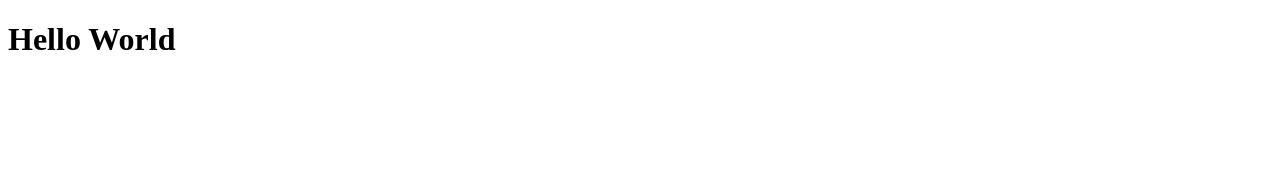
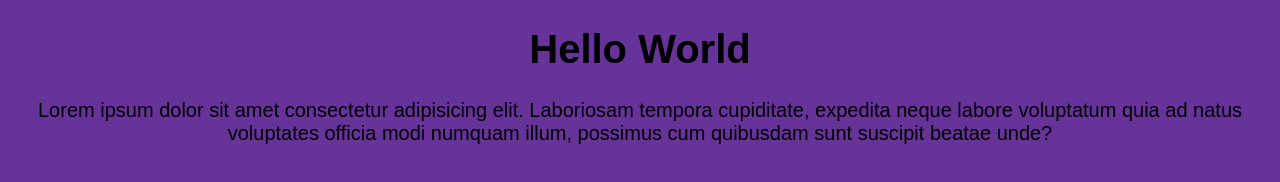
Before and after one commit to aengelsr/CS268Website, a plain HTML site: page index.html in a window 1280 px wide. Drawn offline with Linux system fonts and the light colour scheme.

Commit message:
Second Commit

```diff
--- a/index.html
+++ b/index.html
@@ -6,7 +6,19 @@
     <meta name="viewport" content="width=<device-width>, initial-scale=1.0">
     <title>CS 268 Website</title>
 </head>
+<style>
+body{
+    background-color: rebeccapurple;
+    color: #000000;
+    font-family: Arial, Helvetica, sans-serif;
+    font-size: 20px;
+    text-align: center;
+}
+</style>
 <body>
     <h1> Hello World</h1>
+    <p>Lorem ipsum dolor sit amet consectetur adipisicing elit. Laboriosam tempora cupiditate, expedita neque labore voluptatum quia ad natus voluptates officia modi numquam illum, possimus cum quibusdam sunt suscipit beatae unde?</p>
 </body>
+
+
 </html>
```
Also changed, not shown: style.css (added).
